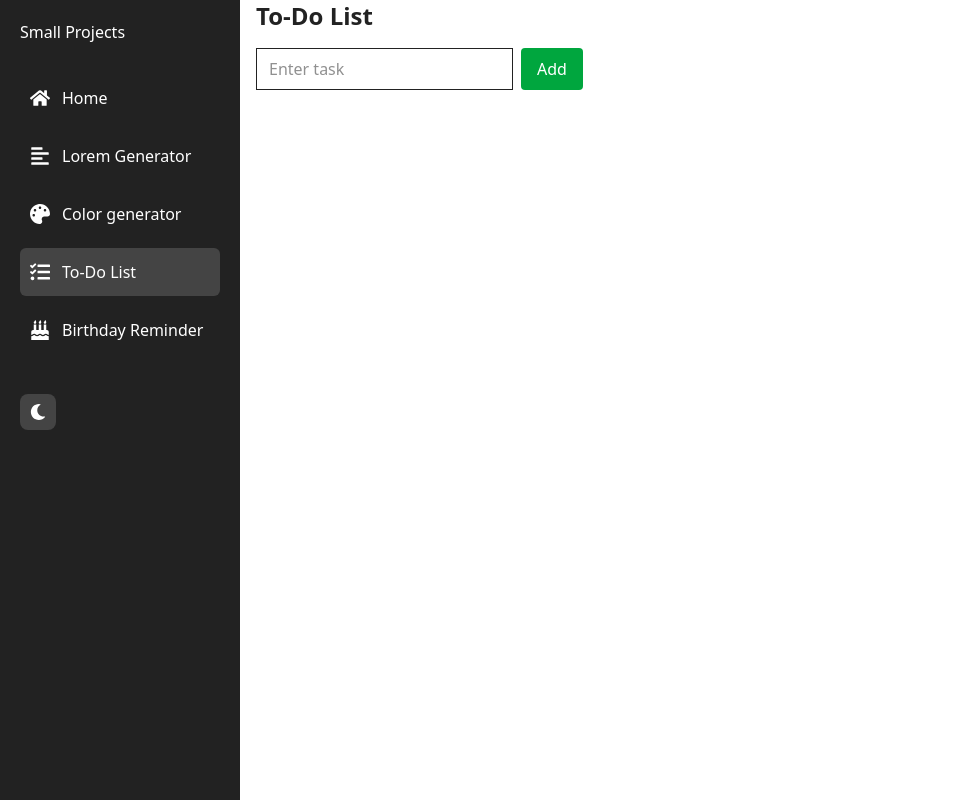
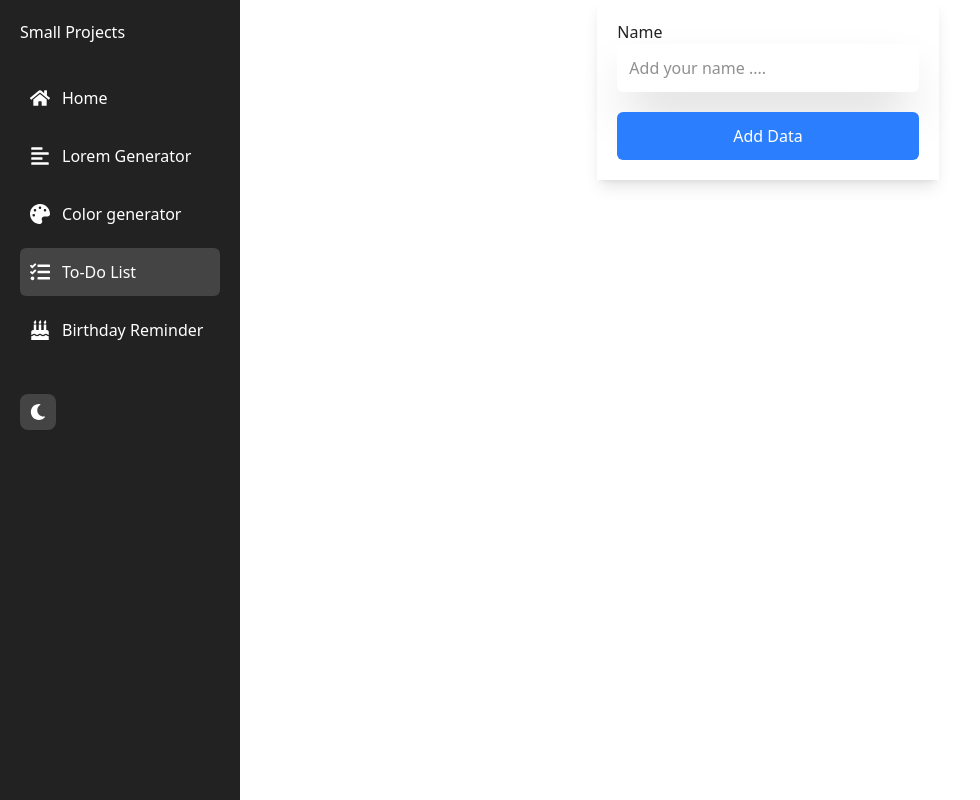
Before and after one commit to OshaqNaimat/Small-projects, a React (Vite) app in the folder mini/: page /todo-list in a window 1280 px wide. Shown: the whole page, without its empty margins (0-980 px from the left). Built offline with nearby package versions, Linux system fonts and the light colour scheme.

Commit message:
todo list

```diff
--- a/mini/src/App.jsx
+++ b/mini/src/App.jsx
@@ -1,5 +1,6 @@
 import { Routes, Route } from "react-router-dom";
 import Sidebar from "./components/Sidebar";
+import toast, { Toaster } from "react-hot-toast";
 
 import Home from "./pages/Home";
 import LoremGenerator from "./pages/LoremGenerator";
--- /dev/null
+++ b/mini/src/components/ToDoComponents.jsx
@@ -0,0 +1,11 @@
+import React from "react";
+
+const SignleItem = ({ single }) => {
+  return (
+    <div className="container shadow-lg shadow-black p-3 mt-5 rounded-md ">
+      {single}[]
+    </div>
+  );
+};
+
+export default SignleItem;
--- a/mini/src/pages/TodoList.jsx
+++ b/mini/src/pages/TodoList.jsx
@@ -1,42 +1,64 @@
-import { useState } from "react";
+import React, { useEffect, useState } from "react";
+import toast from "react-hot-toast";
+import SingleItem from "../components/ToDoComponents";
 
-export default function TodoList() {
-  const [task, setTask] = useState("");
-  const [list, setList] = useState([]);
+const Input = () => {
+  const [name, setName] = useState("");
+  const [error, setError] = useState(false);
+  const [data, setData] = useState([]);
 
-  const addTask = () => {
-    if (!task.trim()) return;
-    setList([...list, task]);
-    setTask("");
+  const addData = (e) => {
+    e.preventDefault();
+    if (!name) {
+      setError(true);
+      toast.error("Please enter a value");
+    } else {
+      console.log(name);
+      setError(false);
+      setName("");
+      setData([...data, name]);
+      toast.success("Data added successfully");
+    }
   };
 
+  useEffect(() => {
+    if (name.length > 0) {
+      setError(false);
+    }
+  }, [name]);
   return (
-    <div>
-      <h1 className="text-2xl font-semibold mb-4">To-Do List</h1>
-
-      <div className="flex gap-2">
+    <>
+      <div className="container w-[90%] md:w-1/2 lg:w-1/3 mx-auto p-5 shadow-lg">
+        <form>
+          <label htmlFor="">Name</label>
           <input
             type="text"
-          value={task}
-          onChange={(e) => setTask(e.target.value)}
-          className="border px-3 py-2"
-          placeholder="Enter task"
+            value={name}
+            onChange={(e) => setName(e.target.value)}
+            className="w-full shadow-2xl p-3 rounded-md outline-0 border-gray-500 focus:border-green-500 "
+            placeholder="Add your name ...."
           />
+          {error && (
+            <p className="text-red-500 text-sm font-semibold">
+              Please enter a value
+            </p>
+          )}
           <button
-          onClick={addTask}
-          className="px-4 py-2 bg-green-600 text-white rounded"
+            onClick={addData}
+            className="w-full bg-blue-500 p-3 mt-5 active:scale-90 hover:bg-blue-800 cursor-pointer duration-300 text-white rounded-md"
           >
-          Add
+            Add Data
           </button>
+        </form>
       </div>
 
-      <ul className="mt-4">
-        {list.map((t, i) => (
-          <li key={i} className="p-2 border-b">
-            {t}
-          </li>
-        ))}
-      </ul>
+      <div className="container mx-auto gap-3 grid grid-cols-1 md:grid-cols-2 lg:grid-cols-3 ">
+        {data.map((item, index) => {
+          return <SingleItem key={index} single={item} />;
+        })}
       </div>
+    </>
   );
-}
+};
+
+export default Input;
```
Lines whose indentation alone changed are shown as unchanged.
